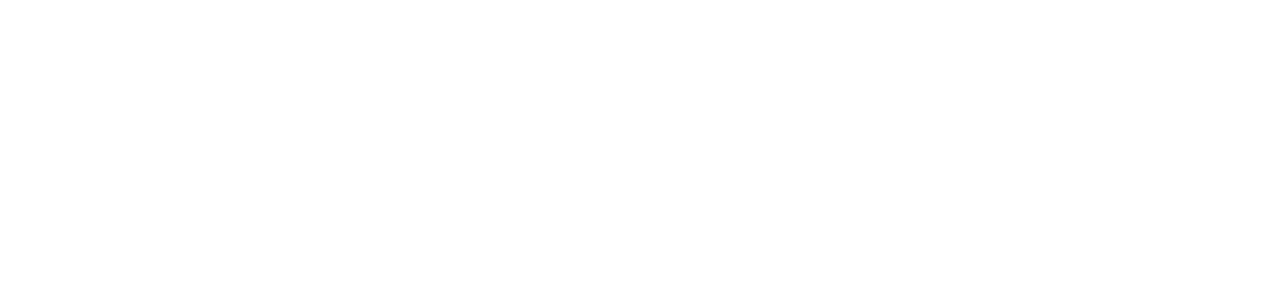
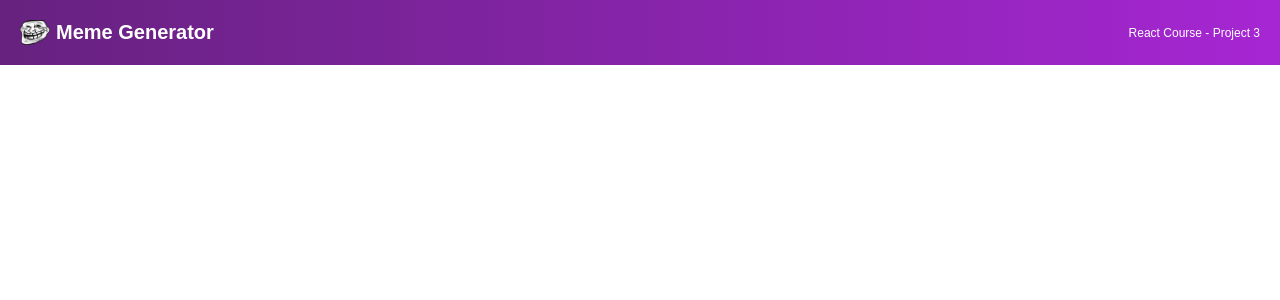
Before and after one commit to Tumelo-Mogono-SE/TUMMOG375_BCL2401_GroupE_Tumelo-Mogono_DJS07, a React (Vite) app: page / in a window 1280 px wide. Shown: the top 300 px of the page. Built offline with nearby package versions, Linux system fonts and the light colour scheme.

Commit message:
Added the header into the app elements

```diff
--- a/src/App.jsx
+++ b/src/App.jsx
@@ -1,9 +1,11 @@
+import React from "react"
+import Header from "./components/Header"
 
 function App() {
 
   return (
     <>
-
+        <Header/>
     </>
   )
 }
```
